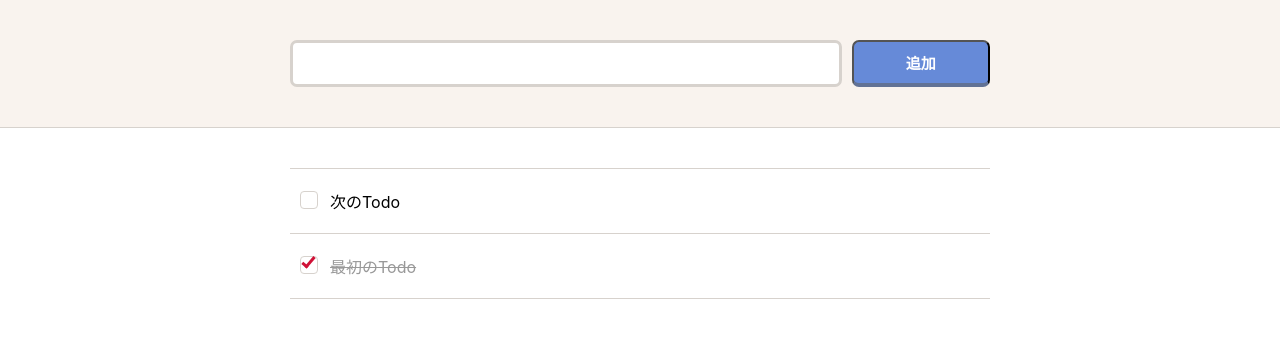
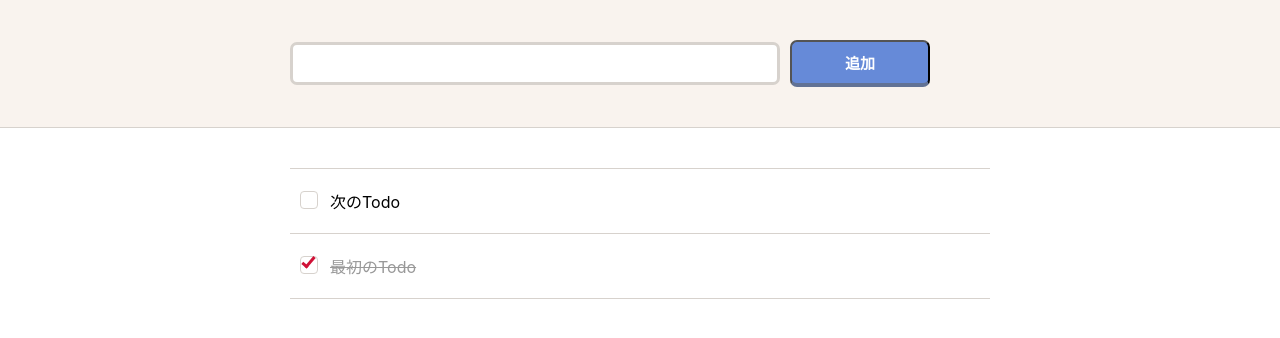
Before and after one commit to kakkki/todo-ts, a React (Create React App) app: page / in a window 1280 px wide. Shown: the top 338 px of the page. Built offline with nearby package versions, Linux system fonts and the light colour scheme.

Commit message:
react-hook-formを適用

```diff
--- a/package.json
+++ b/package.json
@@ -12,6 +12,7 @@
     "@types/react-dom": "^16.9.0",
     "react": "^16.13.1",
     "react-dom": "^16.13.1",
+    "react-hook-form": "^6.7.2",
     "react-scripts": "3.4.3",
     "typescript": "~3.7.2"
   },
--- a/src/App.css
+++ b/src/App.css
@@ -51,11 +51,11 @@ display: block;
   padding: 40px 0;
   border-bottom: 1px solid #d7d2cd;
 }
-.inputForm .inner  {
+.inputForm .form  {
   display: flex;
 }
-.inputForm .input {
-  width: 80%;
+.inner input {
+  width: 70%;
   font-size: 15px;
   outline: none;
   border: solid 3px #d7d2cd;
--- a/src/components/TaskInput.tsx
+++ b/src/components/TaskInput.tsx
@@ -1,45 +1,46 @@
 import React, { useState } from 'react'
 import { Task } from '../Types'
+import { useForm } from 'react-hook-form'
 
 type Props = {
     setTasks: React.Dispatch<React.SetStateAction<Task[]>>
     tasks: Task[]
 }
+type FormData = {
+    title: string
+}
+const TaskInput: React.FC<Props> = ({ setTasks, tasks }) => {
+    const [ count, setCount ] = useState<number>(tasks.length + 1)
+    const { register, handleSubmit, errors, reset } = useForm<FormData>()
 
-const TaskInput: React.FC<Props> = ({ setTasks, tasks }) => {
-    const [ inputTitle, setInputTitle ] = useState<string>('')
-    const [ count, setCount ] = useState<number>(tasks.length + 1)
-
-
-    const handleInputChange = (e: React.ChangeEvent<HTMLInputElement>) => {
-        setInputTitle(e.target.value)
-    }
-
-    const handleSubmit = () => {
+    const handleOnSubmit = (data: FormData) => {
+        console.log(data.title);
         setCount(count + 1)
-
         const newTask: Task = {
             id: count,
-            title: inputTitle,
+            title: data.title,
             done: false
         }
-
         setTasks([newTask, ...tasks])
-        setInputTitle('')
-
+        reset()
     }
 
     return (
         <div>
             <div className="inputForm">
                 <div className="inner">
-                    <input
-                        type="text"
-                        className="input"
-                        value={inputTitle}
-                        onChange={handleInputChange}
-                    />
-                    <button onClick={handleSubmit} className="btn is-primary">追加</button>
+                    <form onSubmit={handleSubmit(handleOnSubmit)}>
+                        <input
+                            type="text"
+                            className={errors.title && 'error'}
+                            name="title"
+                            ref={register({
+                                required: 'タイトルは必ず入力してください。'
+                            })}
+                        />
+                        { errors.title && <span className="error-message">{ errors.title.message }</span> }
+                        <button className="btn is-primary">追加</button>
+                    </form>
                 </div>
             </div>
         </div>
```
Also changed, not shown: 1 other file (tests, documents, lock files or other folders).
